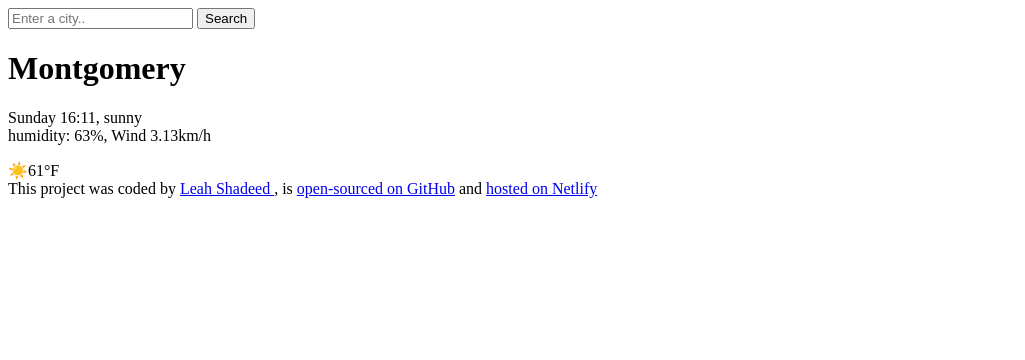
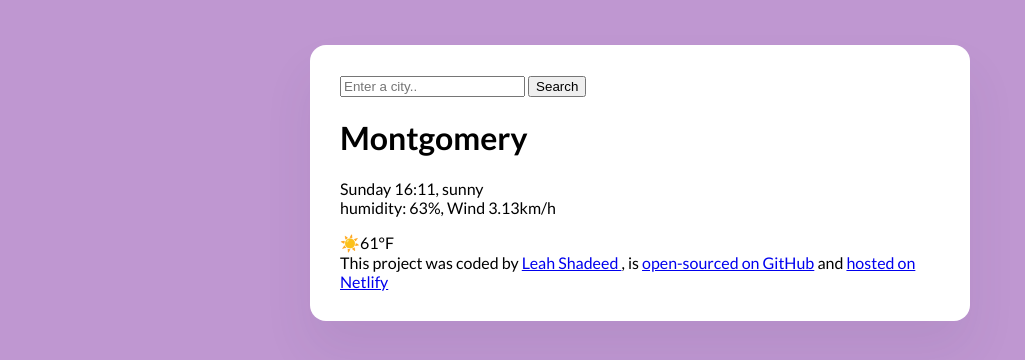
Before and after one commit to Lshadeed23/LShadeed-weather-app-, a plain HTML site: page index.html in a window 1280 px wide. Shown: the whole page, without its empty margins (0-1025 px from the left). Drawn offline with Linux system fonts and the light colour scheme.

Commit message:
Styled Container

```diff
--- a/index.html
+++ b/index.html
@@ -3,9 +3,14 @@
 <head>
     <meta charset="UTF-8">
     <meta name="viewport" content="width=, initial-scale=1.0">
+<link rel="stylesheet" href="src/style.css">
+<link href="<link rel="preconnect" href="https://fonts.googleapis.com">
+<link rel="preconnect" href="https://fonts.gstatic.com" crossorigin>
+<link href="https://fonts.googleapis.com/css2?family=Caveat:wght@400;500;600;700&family=Lato:ital,wght@0,100;0,300;0,400;0,700;0,900;1,100;1,300;1,400;1,700;1,900&display=swap" rel="stylesheet">
     <title>LShadeed Apps</title>
 </head>
 <body>
+    <div class="weather-app">
     <header>
         <form>
             <input type="search" placeholder="Enter a city.." required />
@@ -31,5 +36,6 @@
         <a href="https://main--shadeed-app.netlify.app/">hosted on Netlify</a>
 
        </footer>
+    </div>
 </body>
 </html>
--- /dev/null
+++ b/src/style.css
@@ -0,0 +1,13 @@
+body {
+    background: rgb(191, 151, 209);
+    font-family: 'Caveat', cursive;
+font-family: 'Lato', sans-serif;
+}
+.weather-app{
+    background: white;
+    max-width: 600px;
+    margin:  45px auto;
+    padding:  30px;
+    border-radius: 16px;
+    box-shadow: 0 30px 50px rgba(65, 50, 100, 0.08);
+}
```
